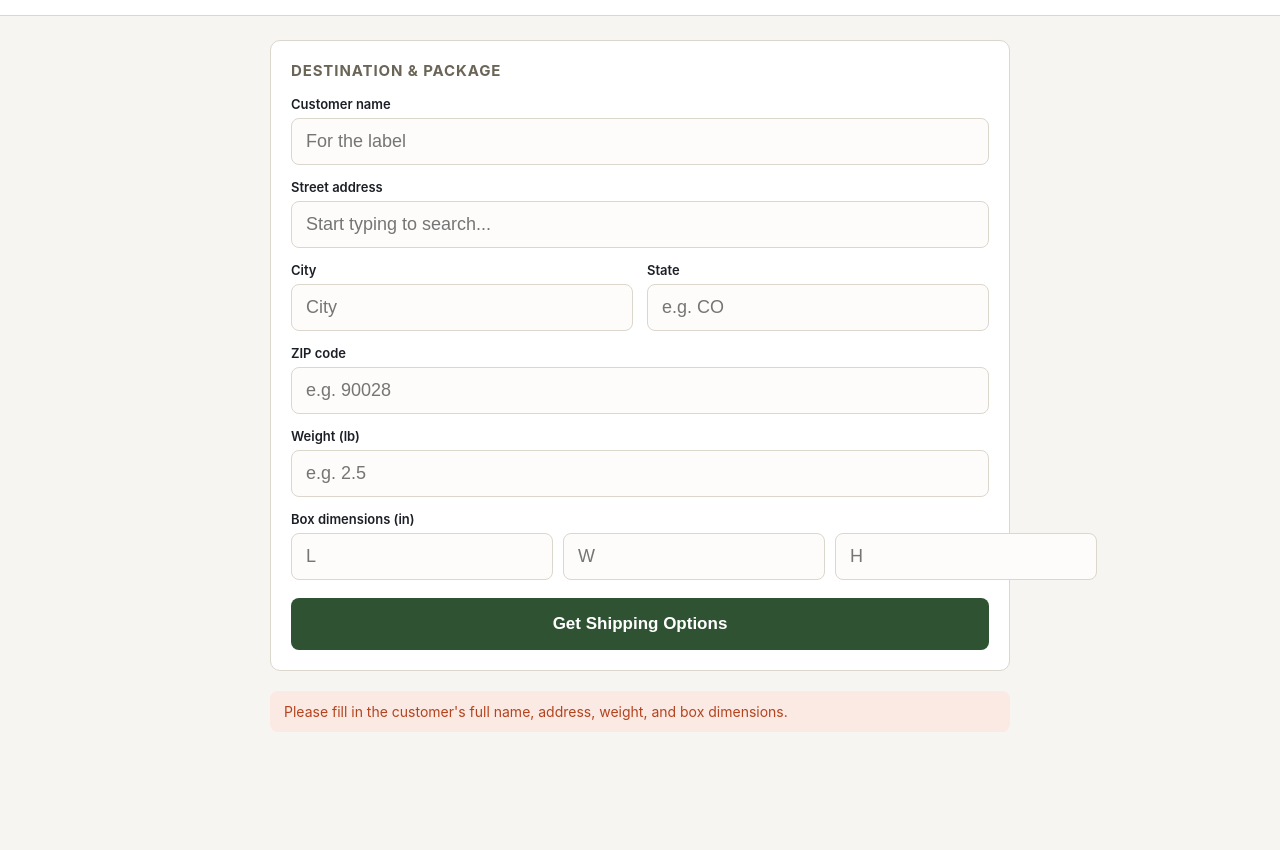
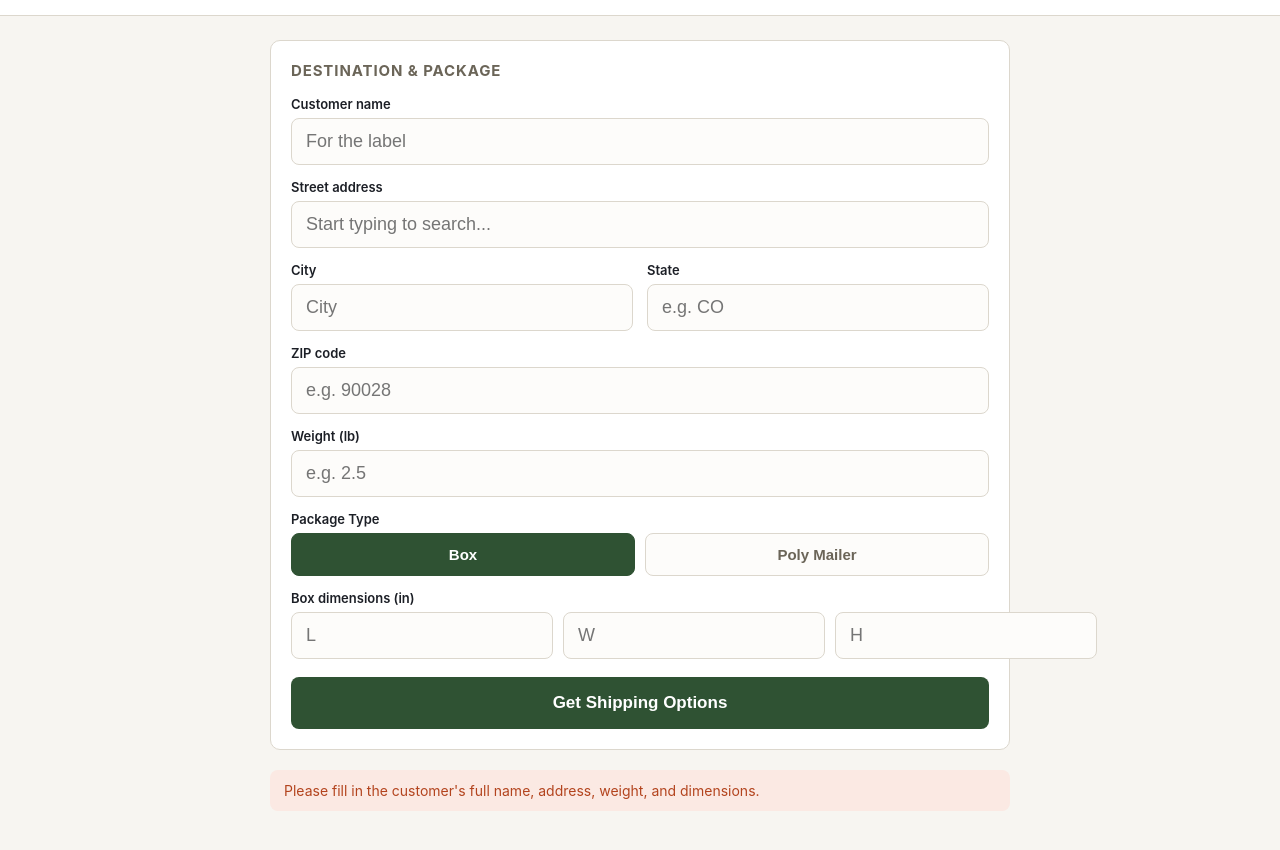
Before and after one commit to columbinecopy/columbine-site, a website: page shipping-counter.html in a window 1280 px wide. Both pictures are taken after a click on the button "Get Shipping Options". Shown: the part 74-924 px from the top of the page. Before the commit the page ends 880 px from the top, so only its background shows below. Drawn offline with Linux system fonts and the light colour scheme; some packages are replaced by stand-ins of ours.

Commit message:
Add files via upload

```diff
--- a/shipping-counter.html
+++ b/shipping-counter.html
@@ -87,6 +87,29 @@
     display: grid;
     grid-template-columns: 1fr 1fr 1fr;
     gap: 10px;
+  }
+  .dims-row.mailer {
+    grid-template-columns: 1fr 1fr;
+  }
+  .toggle-row {
+    display: grid;
+    grid-template-columns: 1fr 1fr;
+    gap: 10px;
+  }
+  .toggle-btn {
+    font-size: 15px;
+    font-weight: 600;
+    padding: 12px 10px;
+    border-radius: 8px;
+    border: 1px solid var(--line);
+    background: #fdfcfa;
+    color: var(--muted);
+    cursor: pointer;
+  }
+  .toggle-btn.active {
+    background: var(--accent);
+    border-color: var(--accent);
+    color: #fff;
   }
   button {
     font-size: 17px;
@@ -210,8 +233,15 @@
         <input type="number" id="weightLb" inputmode="decimal" placeholder="e.g. 2.5" step="0.1" min="0.1">
       </div>
       <div class="field full">
-        <label>Box dimensions (in)</label>
-        <div class="dims-row">
+        <label>Package Type</label>
+        <div class="toggle-row">
+          <button type="button" class="toggle-btn active" id="typeBoxBtn" data-type="box">Box</button>
+          <button type="button" class="toggle-btn" id="typeMailerBtn" data-type="mailer">Poly Mailer</button>
+        </div>
+      </div>
+      <div class="field full" id="dimsField">
+        <label id="dimsLabel">Box dimensions (in)</label>
+        <div class="dims-row" id="dimsRow">
           <input type="number" id="lengthIn" placeholder="L" inputmode="decimal" min="1">
           <input type="number" id="widthIn" placeholder="W" inputmode="decimal" min="1">
           <input type="number" id="heightIn" placeholder="H" inputmode="decimal" min="1">
@@ -273,14 +303,39 @@
   }
 </script>
 <script async
-  src="https://maps.googleapis.com/maps/api/js?key=AIzaSyBz-MrJ7nzusOAC885sG1mmWz9gwR78I1Y&libraries=places&callback=initAutocomplete">
+  src="https://maps.googleapis.com/maps/api/js?key=AIzaSyBz-MrJ7nzusOAC885sG1mmWz9gwR78I1Y&libraries=places&loading=async&callback=initAutocomplete">
 </script>
 
 <script>
-  const state = { shipmentId: null, selectedRate: null };
+  const state = { shipmentId: null, selectedRate: null, packageType: "box" };
+  const MAILER_HEIGHT_IN = "1"; // standard flat estimate for poly mailers
 
   const $ = (id) => document.getElementById(id);
   const statusArea = $("status-area");
+
+  $("typeBoxBtn").addEventListener("click", () => setPackageType("box"));
+  $("typeMailerBtn").addEventListener("click", () => setPackageType("mailer"));
+
+  function setPackageType(type) {
+    state.packageType = type;
+    $("typeBoxBtn").classList.toggle("active", type === "box");
+    $("typeMailerBtn").classList.toggle("active", type === "mailer");
+
+    const heightInput = $("heightIn");
+    const dimsRow = $("dimsRow");
+    const dimsLabel = $("dimsLabel");
+
+    if (type === "mailer") {
+      heightInput.classList.add("hidden");
+      heightInput.value = "";
+      dimsRow.classList.add("mailer");
+      dimsLabel.textContent = "Mailer dimensions, flat (in)";
+    } else {
+      heightInput.classList.remove("hidden");
+      dimsRow.classList.remove("mailer");
+      dimsLabel.textContent = "Box dimensions (in)";
+    }
+  }
 
   function showStatus(message, type) {
     statusArea.innerHTML = `<div class="status-msg ${type}">${message}</div>`;
@@ -297,10 +352,14 @@
     const weightLb = $("weightLb").value.trim();
     const lengthIn = $("lengthIn").value.trim();
     const widthIn = $("widthIn").value.trim();
-    const heightIn = $("heightIn").value.trim();
+    const heightIn = state.packageType === "mailer" ? MAILER_HEIGHT_IN : $("heightIn").value.trim();
 
-    if (!destName || !destStreet1 || !destCity || !destState || !destZip || !weightLb || !lengthIn || !widthIn || !heightIn) {
-      showStatus("Please fill in the customer's full name, address, weight, and box dimensions.", "error");
+    const dimsMissing = state.packageType === "mailer"
+      ? (!lengthIn || !widthIn)
+      : (!lengthIn || !widthIn || !heightIn);
+
+    if (!destName || !destStreet1 || !destCity || !destState || !destZip || !weightLb || dimsMissing) {
+      showStatus("Please fill in the customer's full name, address, weight, and dimensions.", "error");
       return;
     }
 
```
